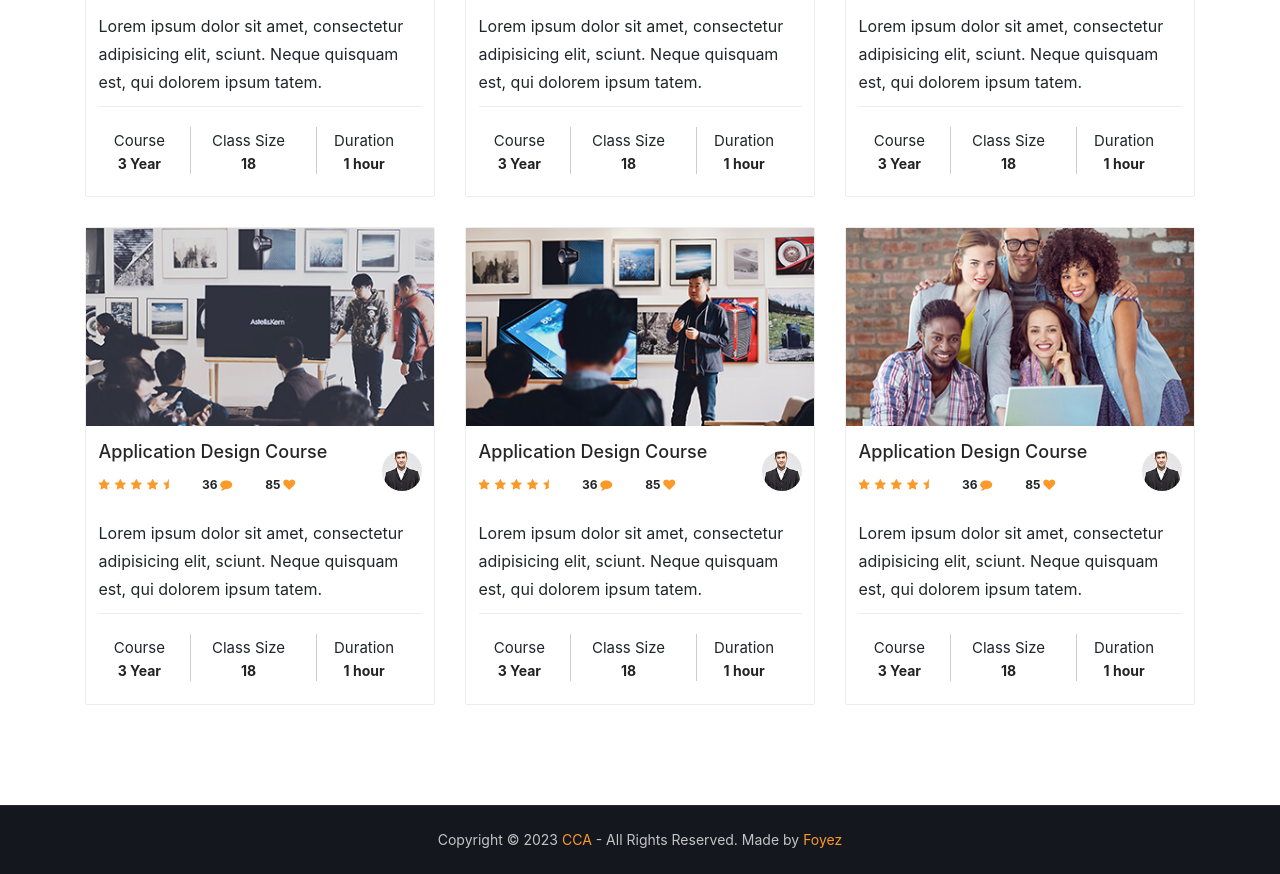
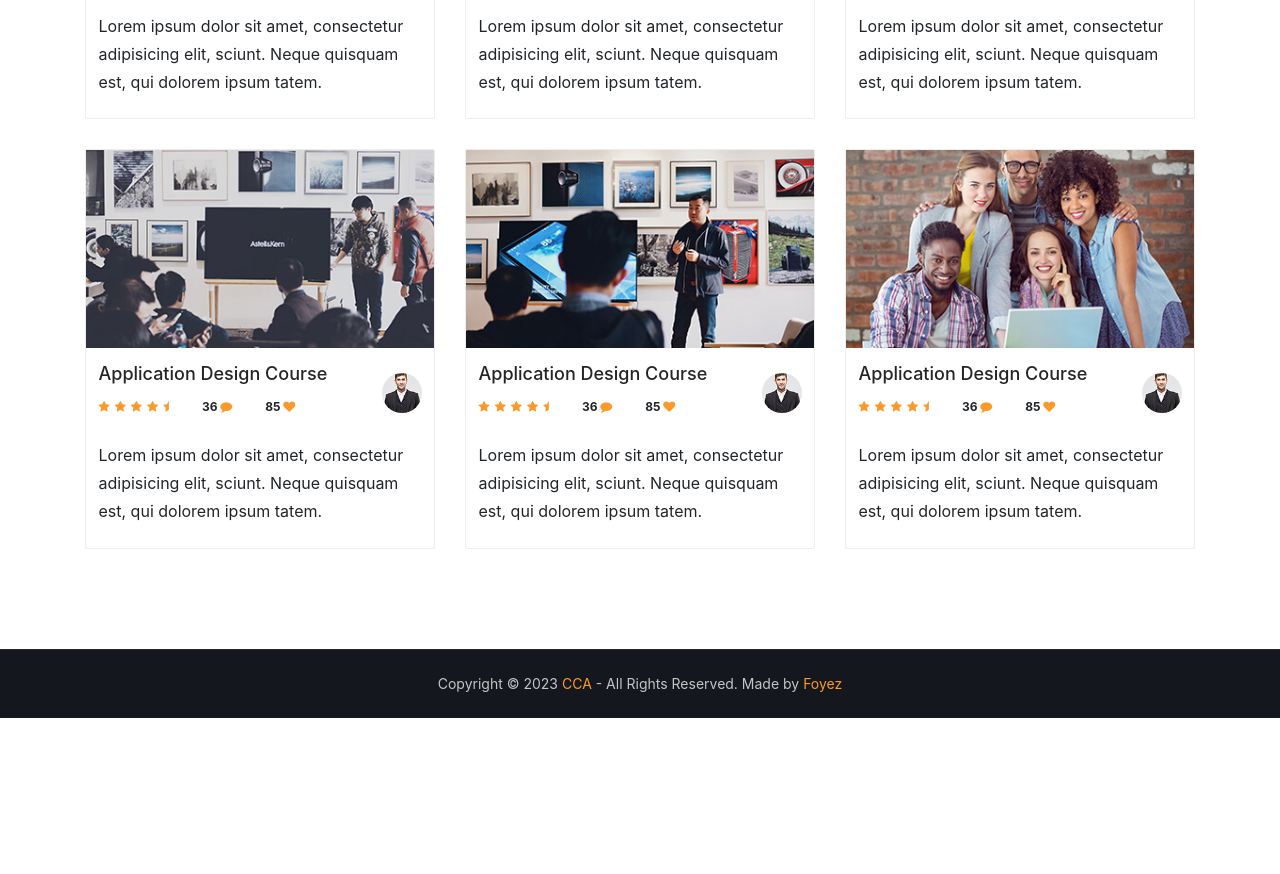
Before and after one commit to ahmedfoyez786/Project-CSE_Course_Archive, a website with bundled scripts: page theme/courses.html in a window 1280 px wide. Shown: the part 804-1678 px from the top of the page. After the commit the page ends 1522 px from the top, so only its background shows below. Built offline with nearby package versions, Linux system fonts and the light colour scheme; a web font is replaced by a local one.

Commit message:
Edit Course Details

```diff
--- a/theme/assets/css/styles.css
+++ b/theme/assets/css/styles.css
@@ -673,28 +673,6 @@ ul.course-meta-stats li i {
   height: auto;
   width: 40px !important;
 }
-.course-meta-details span {
-  font-size: 14px;
-  color: #222;
-}
-.course-meta-details p {
-  font-size: 15px;
-  margin-bottom: 0;
-  margin-top: 0;
-}
-.course-meta-details li {
-  border-right: 1px solid #cccccc;
-  display: table-cell !important;
-  flex: 1 1 0 !important;
-  text-align: center;
-}
-.course-meta-details {
-  display: table !important;
-  flex-flow: row wrap;
-  justify-content: center;
-  border-top: 1px solid #eee;
-  padding-top: 20px;
-}
 
 .card {
   border-color: rgba(0, 0, 0, 0.07) !important;
--- a/theme/courses.html
+++ b/theme/courses.html
@@ -176,20 +176,7 @@
                                 <a href="course-details.html"><img class="course-meta-thumbnail rounded-circle" src="assets/images/author/auth1.jpg" alt="image"> </a>
                             </div>
                             <p>Lorem ipsum dolor sit amet, consectetur adipisicing elit, sciunt. Neque quisquam est, qui dolorem ipsum tatem.</p>
-                            <ul class="course-meta-details list-inline  w-100">
-                                <li>
-                                 <p>Course</p>
-                                 <span>3 Year</span>
-                                </li>
-                                <li>
-                                 <p>Class Size</p>
-                                  <span>18</span>
-                                </li>
-                                <li>
-                                 <p>Duration</p>
-                                  <span>1 hour</span>
-                                </li>
-                            </ul>
+
                       </div><!-- card-body -->
                     </div><!-- card -->
                 </div>
@@ -212,20 +199,7 @@
                                 <a href="course-details.html"><img class="course-meta-thumbnail rounded-circle" src="assets/images/author/auth1.jpg" alt="image"> </a>
                             </div>
                             <p>Lorem ipsum dolor sit amet, consectetur adipisicing elit, sciunt. Neque quisquam est, qui dolorem ipsum tatem.</p>
-                            <ul class="course-meta-details list-inline  w-100">
-                                <li>
-                                 <p>Course</p>
-                                 <span>3 Year</span>
-                                </li>
-                                <li>
-                                 <p>Class Size</p>
-                                  <span>18</span>
-                                </li>
-                                <li>
-                                 <p>Duration</p>
-                                  <span>1 hour</span>
-                                </li>
-                            </ul>
+
                       </div><!-- card-body -->
                     </div><!-- card -->
                 </div><!-- col-lg-4 -->
@@ -248,20 +222,7 @@
                                 <a href="course-details.html"><img class="course-meta-thumbnail rounded-circle" src="assets/images/author/auth1.jpg" alt="image"> </a>
                             </div>
                             <p>Lorem ipsum dolor sit amet, consectetur adipisicing elit, sciunt. Neque quisquam est, qui dolorem ipsum tatem.</p>
-                            <ul class="course-meta-details list-inline  w-100">
-                                <li>
-                                 <p>Course</p>
-                                 <span>3 Year</span>
-                                </li>
-                                <li>
-                                 <p>Class Size</p>
-                                  <span>18</span>
-                                </li>
-                                <li>
-                                 <p>Duration</p>
-                                  <span>1 hour</span>
-                                </li>
-                            </ul>
+
                       </div><!-- card-body -->
                     </div><!-- card -->
                 </div>
@@ -284,20 +245,7 @@
                                 <a href="course-details.html"><img class="course-meta-thumbnail rounded-circle" src="assets/images/author/auth1.jpg" alt="image"> </a>
                             </div>
                             <p>Lorem ipsum dolor sit amet, consectetur adipisicing elit, sciunt. Neque quisquam est, qui dolorem ipsum tatem.</p>
-                            <ul class="course-meta-details list-inline  w-100">
-                                <li>
-                                 <p>Course</p>
-                                 <span>3 Year</span>
-                                </li>
-                                <li>
-                                 <p>Class Size</p>
-                                  <span>18</span>
-                                </li>
-                                <li>
-                                 <p>Duration</p>
-                                  <span>1 hour</span>
-                                </li>
-                            </ul>
+
                       </div><!-- card-body -->
                     </div><!-- card -->
                 </div>
@@ -320,20 +268,7 @@
                                 <a href="course-details.html"><img class="course-meta-thumbnail rounded-circle" src="assets/images/author/auth1.jpg" alt="image"> </a>
                             </div>
                             <p>Lorem ipsum dolor sit amet, consectetur adipisicing elit, sciunt. Neque quisquam est, qui dolorem ipsum tatem.</p>
-                            <ul class="course-meta-details list-inline  w-100">
-                                <li>
-                                 <p>Course</p>
-                                 <span>3 Year</span>
-                                </li>
-                                <li>
-                                 <p>Class Size</p>
-                                  <span>18</span>
-                                </li>
-                                <li>
-                                 <p>Duration</p>
-                                  <span>1 hour</span>
-                                </li>
-                            </ul>
+
                       </div><!-- card-body -->
                     </div><!-- card -->
                 </div>
@@ -357,20 +292,7 @@
                                 <a href="course-details.html"><img class="course-meta-thumbnail rounded-circle" src="assets/images/author/auth1.jpg" alt="image"> </a>
                             </div>
                             <p>Lorem ipsum dolor sit amet, consectetur adipisicing elit, sciunt. Neque quisquam est, qui dolorem ipsum tatem.</p>
-                            <ul class="course-meta-details list-inline  w-100">
-                                <li>
-                                 <p>Course</p>
-                                 <span>3 Year</span>
-                                </li>
-                                <li>
-                                 <p>Class Size</p>
-                                  <span>18</span>
-                                </li>
-                                <li>
-                                 <p>Duration</p>
-                                  <span>1 hour</span>
-                                </li>
-                            </ul>
+
                       </div><!-- card-body -->
                     </div><!-- card -->
                 </div>
```
Also changed, not shown: theme/index.html (+3 -42 lines).
